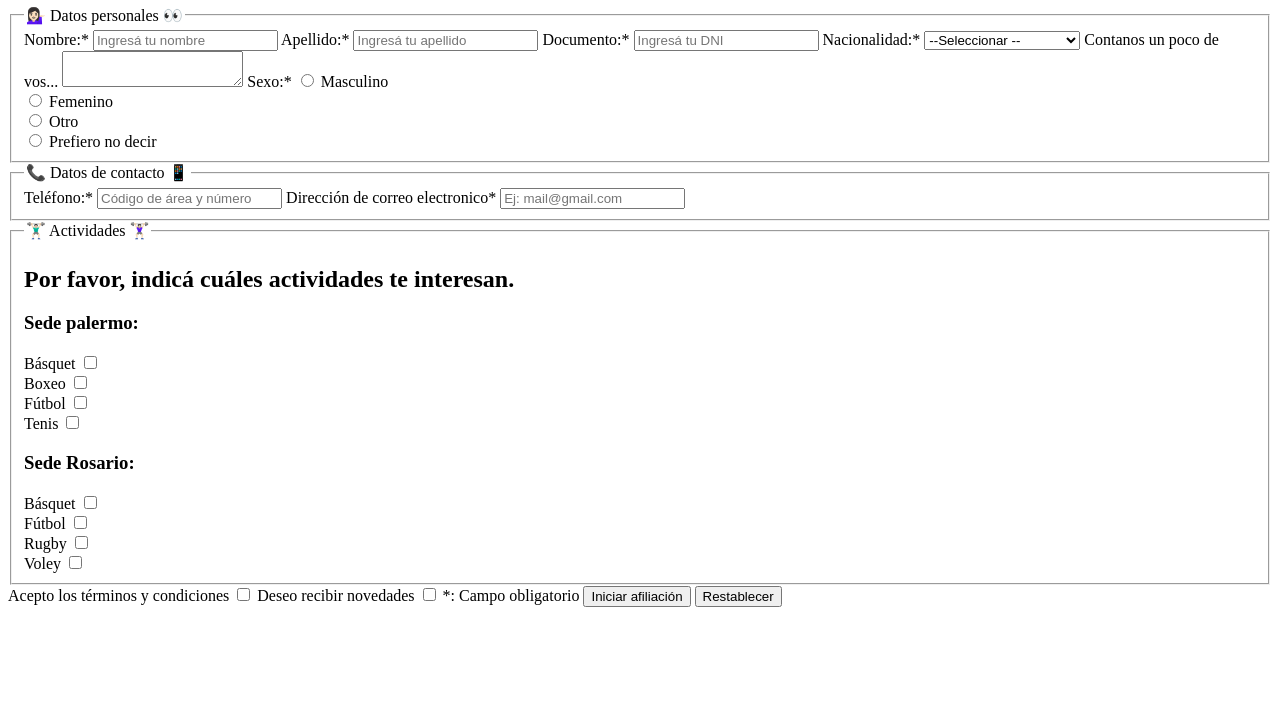
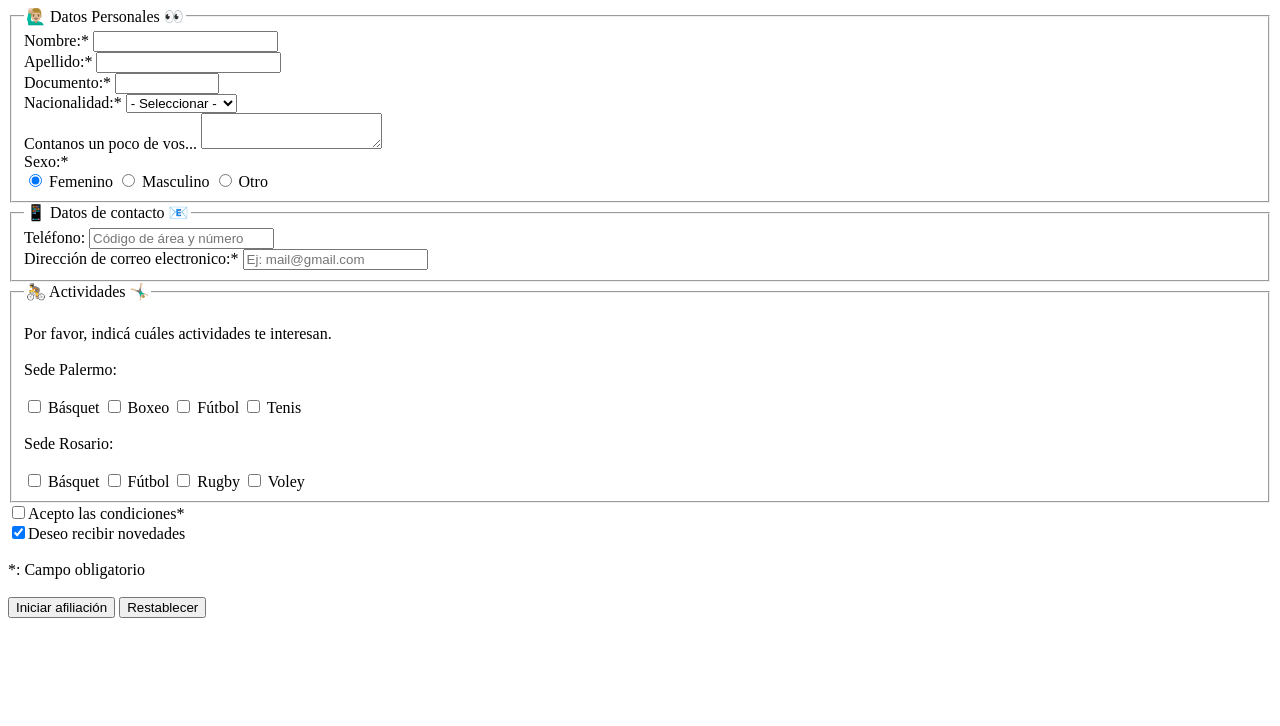
Before and after one commit to miguelvargas027/ejercicio-06-formularios-html-y-css, a plain HTML site: page index.html in a window 1280 px wide. Shown: the part 74-800 px from the top of the page. Drawn offline with Linux system fonts and the light colour scheme.

Commit message:
Modificaciones en html

```diff
--- a/index.html
+++ b/index.html
@@ -6,101 +6,83 @@
     <title>Vení al Gym!</title>
 </head>
 <body>
-    <h1>Vení al Gym</h1>
+    <header>
+        <h1 class="titulo">Vení al Gym! <span class="emoji">💪🏽</span></h1>
+    </header>
+    <main>
         <form class="formulario">
             <fieldset>
-        <legend class="leyenda"> 💁🏻‍♀️ Datos personales 👀</legend>
+                <legend class="leyenda"> <span class="emoji">🙋🏼‍♂️</span> Datos Personales <span class="emoji">👀</span></legend>
                 <label for="nombre">Nombre:*</label>
-        <input type="text" id="nombre" name="nombre" placeholder="Ingresá tu nombre" required>
+                <input type="text" id="nombre" name="nombre" maxlength="20" required><br>
                 <label for="apellido">Apellido:*</label>
-        <input type="text" id="apellido" name="apellido" placeholder="Ingresá tu apellido" required>
+                <input type="text" id="apellido" name="apellido" maxlength="30" required><br>
                 <label for="Documento">Documento:*</label>
-        <input type="number" id="Documento" name="Documento" placeholder="Ingresá tu DNI" required>
+                <input type="number" id="Documento" name="Documento" max="60000000" min="1000000" required><br>
                 <label for="nacionalidad">Nacionalidad:*</label>
-        <select name="nacionalidad" id="nacionalidad">
-            <option value>--Seleccionar -- </option>
+                <select name="nacionalidad" id="nacionalidad" required>
+                <option value disabled selected>- Seleccionar -</option>
                 <option value="AR">Argentina</option>
-            <option value="BO">Bolivia</option>
-            <option value="BR">Brasil</option>
-            <option value="CL">Chile</option>
-            <option value="CO">Colombia</option>
-            <option value="CR">Costa Rica</option>
-            <option value="CU">Cuba</option>
-            <option value="EC">Ecuador</option>
-            <option value="SV">El Salvador</option>
-            <option value="ES">España</option>
-            <option value="GT">Guatemala</option>
-            <option value="HN">Honduras</option>
-            <option value="MX">México</option>
-            <option value="NI">Nicaragua</option>
-            <option value="PA">Panamá</option>
-            <option value="PY">Paraguay</option>
-            <option value="PE">Perú</option>
-            <option value="PR">Puerto Rico</option>
-            <option value="DO">República Dominicana</option>
-            <option value="UY">Uruguay</option>
-            <option value="VE">Venezuela</option>
-        </select>
+                <option value="BO">Boliviana</option>
+                <option value="BR">Brasilera</option>
+                <option value="CL">Chilena</option>
+                <option value="CO">Colombiana</option>
+                <option value="CR">Costarricense</option>
+                <option value="CU">Cubana</option>
+                <option value="EC">Ecuatoriana</option>
+                <option value="SV">Salvadoreña</option>
+                <option value="ES">Española</option>
+                <option value="GT">Guatemalteca</option>
+                <option value="HN">Hondureña</option>
+                <option value="MX">Mexicana</option>
+                <option value="NI">Nicaragüense</option>
+                <option value="PA">Panameña</option>
+                <option value="PY">Paraguaya</option>
+                <option value="PE">Peruana</option>
+                <option value="PR">Puertorriqueña</option>
+                <option value="DO">Dominicana</option>
+                <option value="UY">Uruguaya</option>
+                <option value="VE">Venezolana</option>
+                <option value="OT">Otra</option>
+                </select><br>
                 <label for="mensaje">Contanos un poco de vos... </label>
-        <textarea name="mensaje" id="mensaje"></textarea>
-        <label for="sexo">Sexo:*</label>
+                <textarea name="mensaje" id="mensaje"></textarea><br>
+                <label for="sexo">Sexo:*</label><br>
+                <input type="radio" id="femenino" name="genero" value="femenino" checked>
+                <label for="femenino">Femenino</label>
                 <input type="radio" id="masculino" name="genero" value="masculino">
-        <label for="masculino">Masculino</label><br>
-        <input type="radio" id="femenino" name="genero" value="femenino">
-        <label for="femenino">Femenino</label><br>
+                <label for="masculino">Masculino</label>
                 <input type="radio" id="otro" name="genero" value="otro">
-        <label for="otro">Otro</label><br>
-        <input type="radio" id="prefiero_no_decir" name="genero" value="prefiero_no_decir">
-        <label for="prefiero_no_decir">Prefiero no decir</label><br>
+                <label for="otro">Otro</label>
             </fieldset>
             <fieldset>
-        <legend class="leyenda"> 📞 Datos de contacto 📱</legend>
-        <label for="telefono">Teléfono:*</label>
-        <input type="tel" id="telefono" name="telefono" placeholder="Código de área y número" required>
-        <label for="email">Dirección de correo electronico*</label>
-        <input type="email" id="email" name="email" placeholder="Ej: mail@gmail.com" required>
+                <legend class="leyenda"> <span class="emoji">📱</span> Datos de contacto <span class="emoji">📧</span></legend>
+                <label for="telefono">Teléfono:</label>
+                <input type="tel" id="telefono" name="telefono" max="999999999" placeholder="Código de área y número"><br>
+                <label for="email">Dirección de correo electronico:*</label>
+                <input type="email" id="email" maxlength="40" name="email" placeholder="Ej: mail@gmail.com" required>
             </fieldset>
             <fieldset>
-        <legend class="leyenda"> 🏋🏻‍♂️ Actividades 🏋🏻‍♀️</legend>
-        <h2>Por favor, indicá cuáles actividades te interesan.</h2>
-        <h3>Sede palermo:</h3>
-        <label for="palermo">Básquet
-            <input type="checkbox" name="palermo" value="basquet">
-     </label><br>
-        <label for="palermo">Boxeo
-            <input type="checkbox" name="palermo" value="boxeo">
-        </label><br>
-        <label for="palermo">Fútbol
-            <input type="checkbox" name="palermo" value="futbol">
-        </label><br>
-        <label for="palermo">Tenis
-            <input type="checkbox" name="palermo" value="tenis">
-        </label><br>
-
-        <h3>Sede Rosario:</h3>
-        <label for="rosario">Básquet
-            <input type="checkbox" name="rosario" value="basquet">
-        </label><br>
-        <label for="rosario">Fútbol
-            <input type="checkbox" name="rosario" value="futbol">
-        </label><br>
-        <label for="rosario">Rugby
-            <input type="checkbox" name="rosario" value="rugby">
-        </label><br>
-        <label for="rosario">Voley
-            <input type="checkbox" name="rosario" value="voley">
-        </label><br>
+                <legend class="leyenda"><span class="emoji">🚴</span> Actividades <span class="emoji">🤸🏼‍♂️</span></legend><br>
+                <label for="actividades">Por favor, indicá cuáles actividades te interesan. <br><br>
+                Sede Palermo: <br><br>
+                <input type="checkbox" id="basquet-palermo" value="basquet-palermo"><label for="basquet-palermo"> Básquet</label>
+                <input type="checkbox" id="boxeo" value="boxeo"><label for="boxeo"> Boxeo</label>
+                <input type="checkbox" id="futbol-palermo" value="futbol-palermo"><label for="futbol-palermo"> Fútbol</label>
+                <input type="checkbox" id="tenis" value="tenis"><label for="tenis"> Tenis</label><br><br>
+                Sede Rosario: <br><br>
+                <input type="checkbox" id="basquet-rosario" value="basquet-rosario"><label for="basquet-rosario"> Básquet</label>
+                <input type="checkbox" id="futbol-rosario" value="futbol-rosario"><label for="futbol-rosario"> Fútbol</label>
+                <input type="checkbox" id="rugby" value="rugby"><label for="rugby"> Rugby</label>
+                <input type="checkbox" id="voley" value="voley"><label for="voley"> Voley</label>
+                </label>
             </fieldset>
-    <label for="condiciones">Acepto los términos y condiciones
-        <input type="checkbox" name="condiciones" value="acepto">
-    </label>
-    <label for="novedades">Deseo recibir novedades
-        <input type="checkbox" name="novedades" value="novedades">
-    </label>
-
-    <span class="aviso">*: Campo obligatorio</span>
+            <input type="checkbox" name="condiciones" id="condiciones" value="acepto"><label for="condiciones">Acepto las condiciones*</label><br>
+            <input type="checkbox" name="novedades" id="novedades" value="novedades" checked><label for="novedades">Deseo recibir novedades</label><br><br>
+            <span class="aviso">*: Campo obligatorio</span><br><br>
             <button type="submit">Iniciar afiliación</button>
-    <button type="submit">Restablecer</button>
+            <button type="reset">Restablecer</button>
         </form>
+    </main>
 </body>
 </html>
```
Lines whose indentation alone changed are shown as unchanged.
